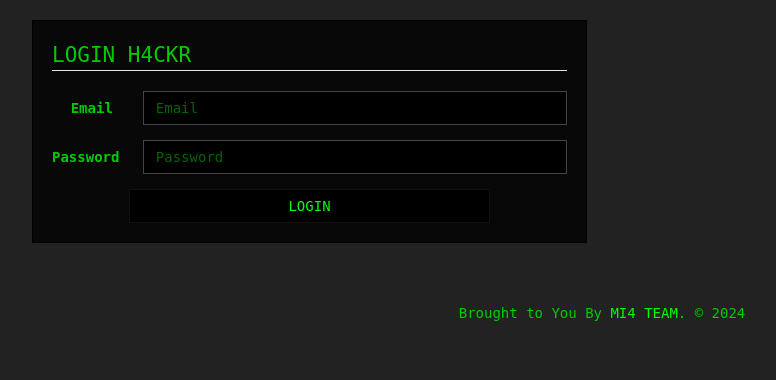
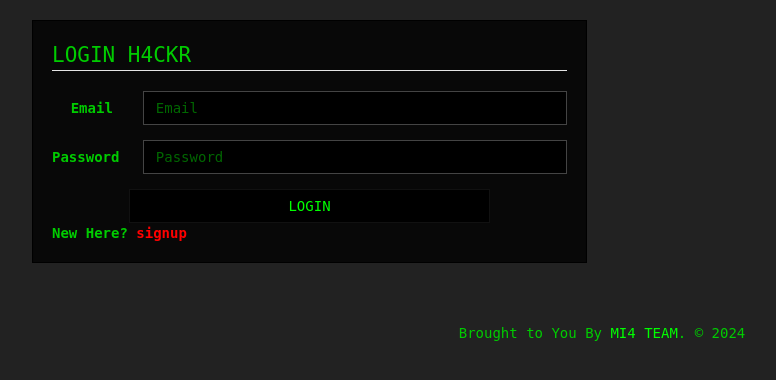
Before and after one commit to Z3R0SEC/Bot, a Flask app: page /login in a window 1280 px wide. Shown: the part 51-431 px from the top of the page, without its empty margins (38-814 px from the left). Run offline with Flask 3, Linux system fonts and the light colour scheme; some libraries are stand-ins or nearby versions.

Commit message:
Update login.html

```diff
--- a/templates/login.html
+++ b/templates/login.html
@@ -23,7 +23,7 @@
                               <center>
         <button style="boarder-color: solid green; background-color: black; width: 70%;" class="btn btn-default">LOGIN</button>
          </center>
-
+         <b>New Here? <a style="color: red;" href="{{ url_for('signup') }}">signup</a></b>
                             </div>
                         </fieldset>
                     </form>
```
